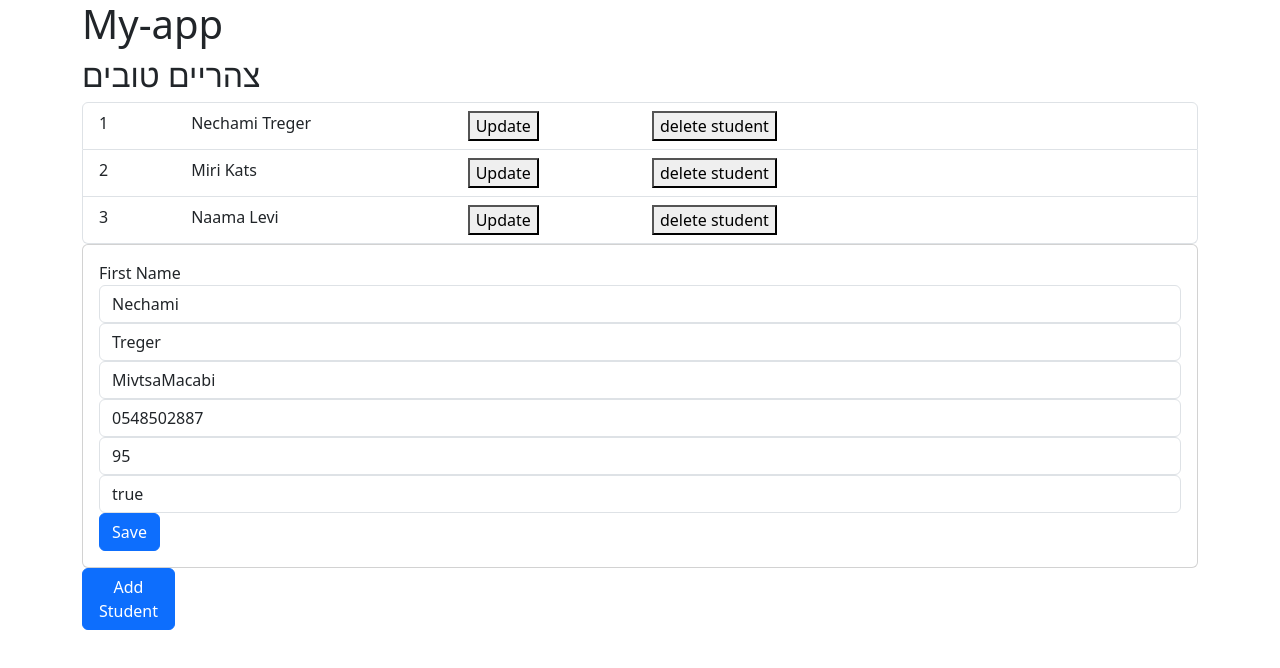
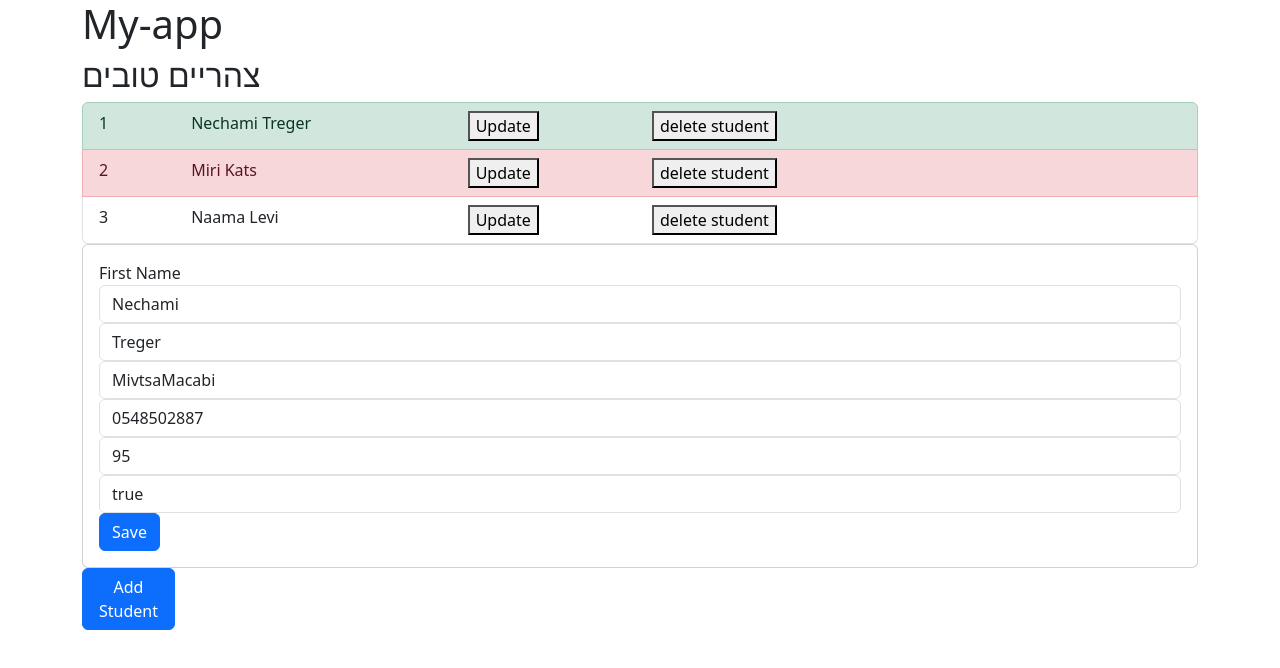
Before and after one commit to HarmonyCodes/angular, an Angular app: page / in a window 1280 px wide. Shown: the top 668 px of the page. Built offline with nearby package versions, Linux system fonts and the light colour scheme.

Commit message:
ngClass task

```diff
--- a/src/app/students-list/students-list.component.html
+++ b/src/app/students-list/students-list.component.html
@@ -1,5 +1,5 @@
 <ul class="list-group">
-    <li *ngFor="let student of students" class="list-group-item list-group-item-action">
+    <li *ngFor="let student of students" class="list-group-item list-group-item-action" [ngClass]="{'list-group-item-danger': !student.active, 'list-group-item-success': student.gradeAverage>90}">
         <div class="row">
             <div class="col-1">{{student.id}}</div>
             <div class="col-3">{{student.firstName}} {{student.lastName}}</div>
```
